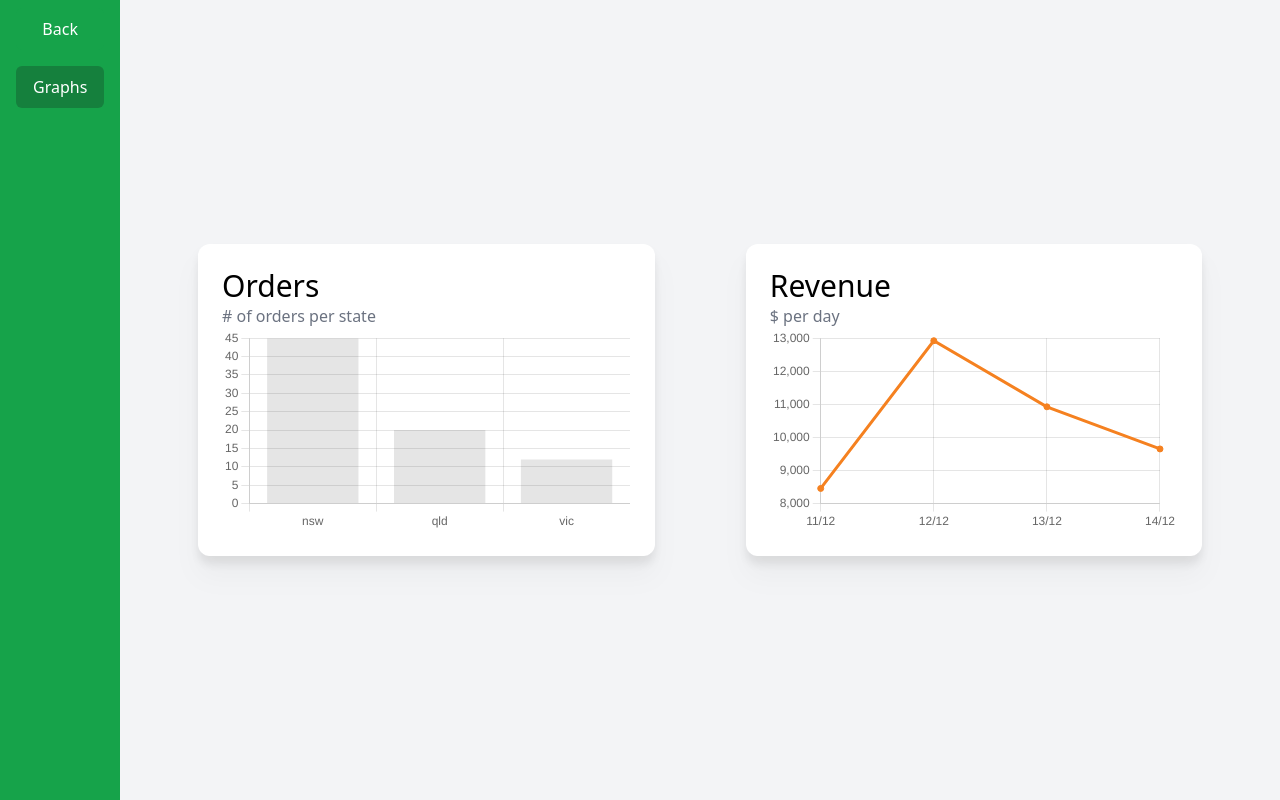
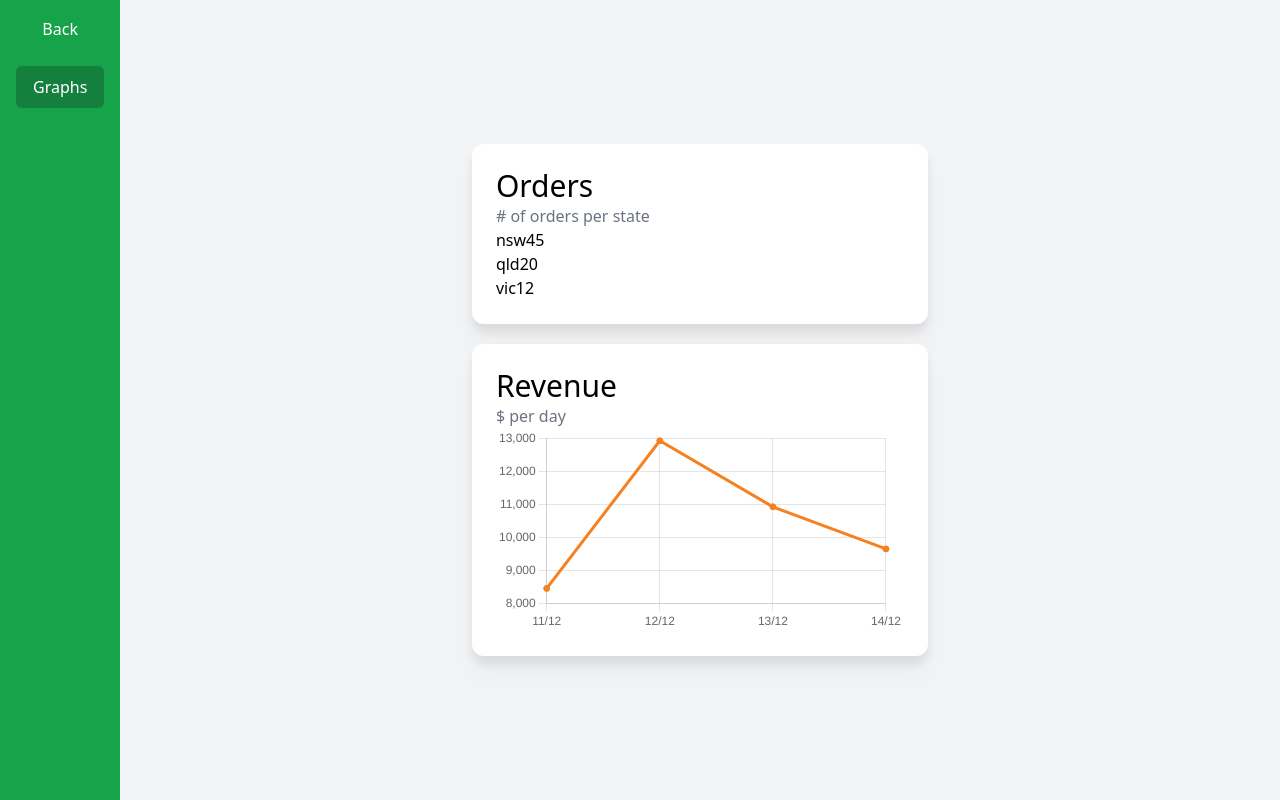
Before and after one commit to Kalashnikkov/getter-test, a Next.js app: page /sales-dashboard in a window 1280 px wide. Built offline with nearby package versions, Linux system fonts and the light colour scheme.

Commit message:
Adding in card component

```diff
--- /dev/null
+++ b/pages/Card.js
@@ -0,0 +1,14 @@
+import React from 'react';
+
+export default (props) => ({
+    render() {
+      return (
+        <div>
+            <p>
+                {props.label}
+                {props.data}
+            </p>
+        </div>
+      );
+    }
+  });
--- a/pages/sales-dashboard.js
+++ b/pages/sales-dashboard.js
@@ -1,8 +1,10 @@
-import styles from '../styles/Home.module.css'
+import React from 'react';
 import Link from 'next/link'
 import useSWR from 'swr'
 import BarGraph from './Bar'
 import LineGraph from './Line'
+import StateCard from './Card'
+import Card from './Card';
 
 const fetcher = (...args) => fetch(...args).then(res => res.json())
 
@@ -33,10 +35,24 @@ function OrdersContent () {
             <div>Loading</div>
         )
     } else {
-        return (
-                <BarGraph
-                    orders={orders.orders}
-                />
+        const labels = Object.keys(orders.orders[0])
+        const rawData = Object.values(orders.orders[0])
+        const combinedData = []
+        for (var i = 0; i < labels.length; i++) {
+            combinedData.push([labels[i], rawData[i]])
+        }
+        console.log(combinedData)
+        return(
+            <div>
+                {combinedData.map(x => {
+                    return(
+                        <Card
+                            label={x[0]}
+                            data={x[1]}
+                        />
+                    )
+                })}
+            </div>
         )
     }
 }
@@ -75,7 +91,7 @@ export default function Dashboard() {
 
             {/* Graphs container */}
             <div class="flex flex-wrap flex-col bg-gray-100 w-full p-8 justify-center">
-                <div class="flex flex-col flex-wrap justify-around lg:flex-row items-center">
+                <div class="flex justify-around flex-col items-center">
                     {/* Graph Cards */}
                     {/* Can throw these into a single component and reuse instead of repeating code */}
                     <div class="bg-white w-11/12 lg:w-5/12 p-6 m-1 rounded-xl drop-shadow-xl">
```
